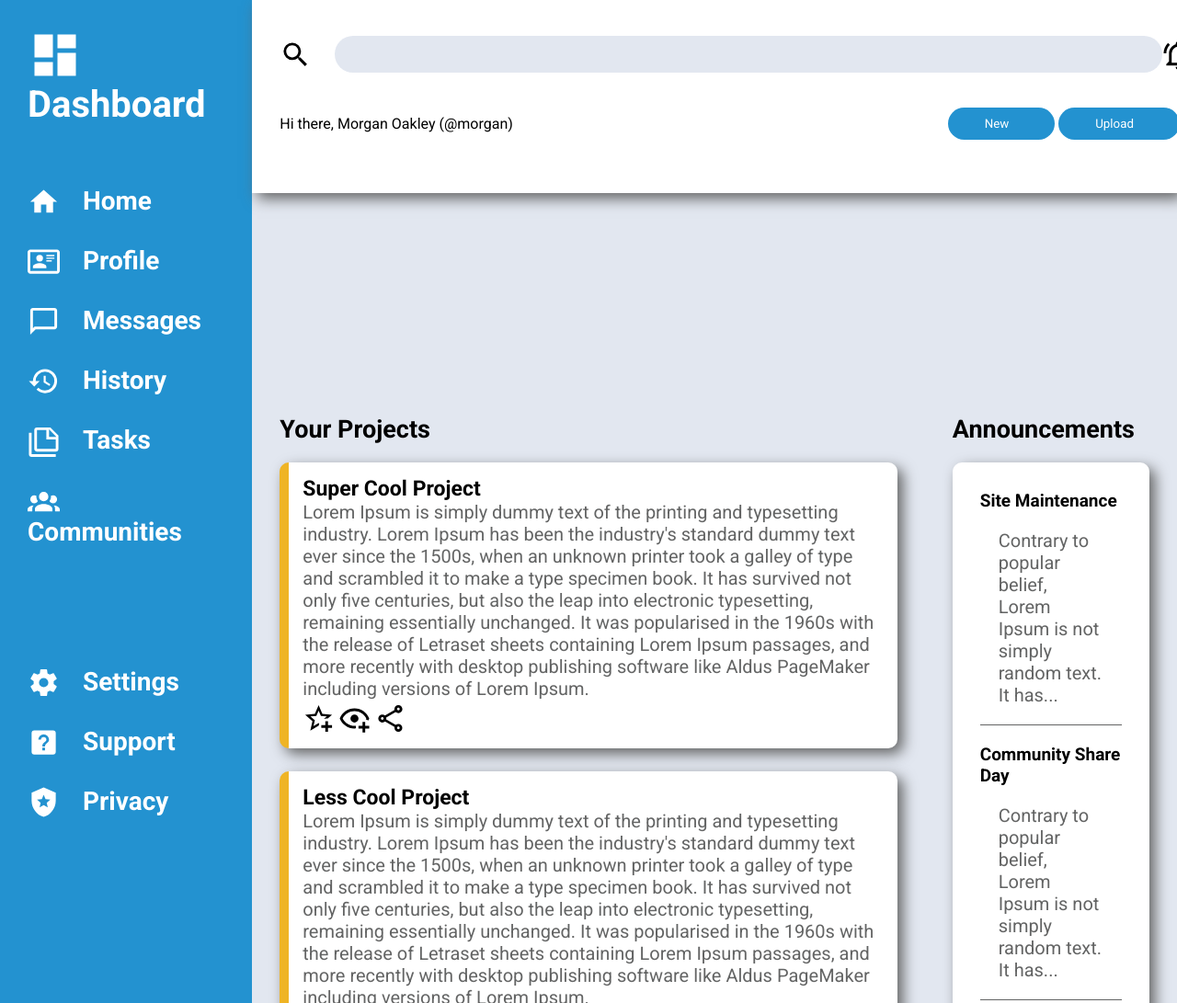
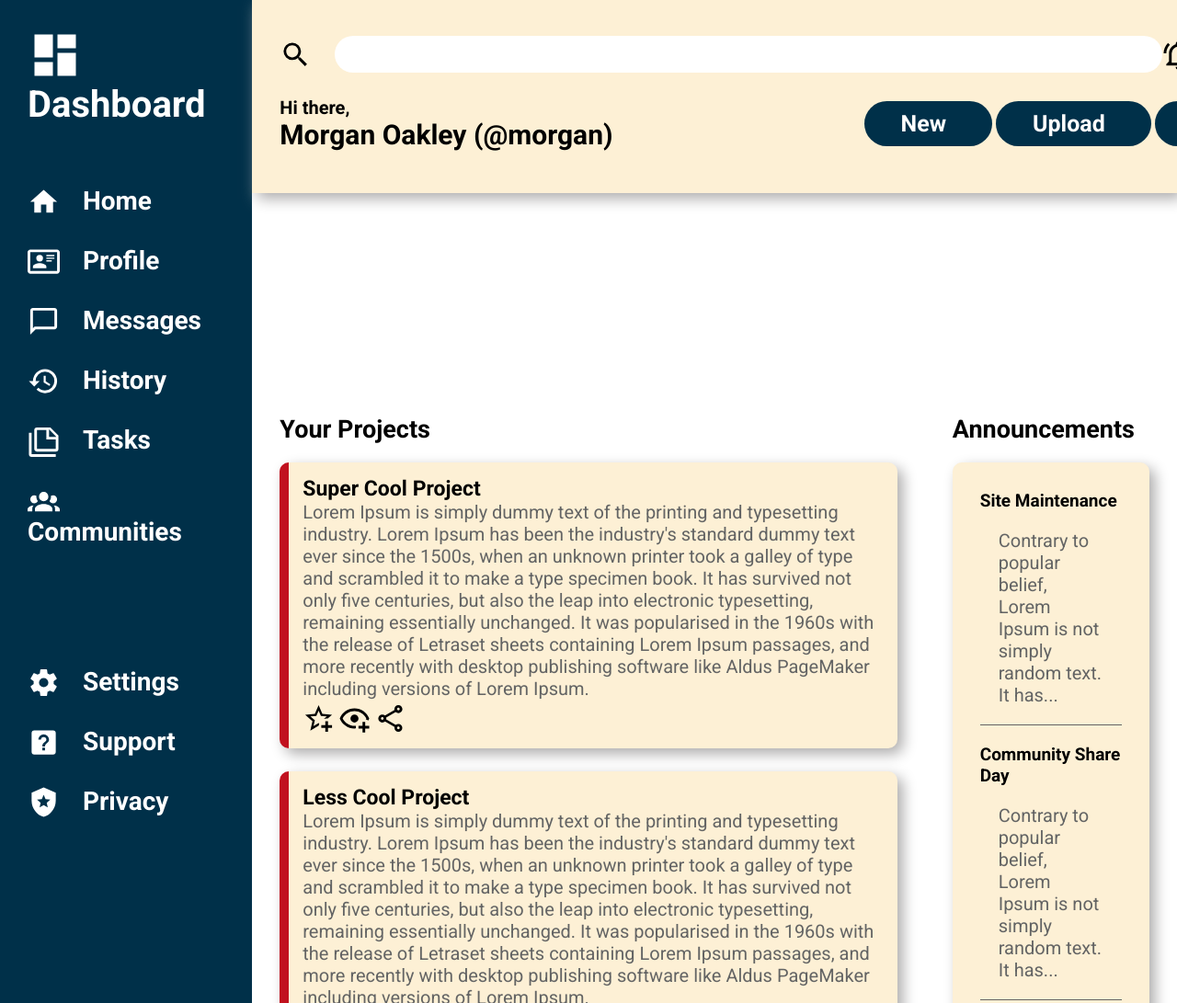
Before and after one commit to arsam-dj/The-Odin-Project, a plain HTML site: page project7-admin_dashboard/index.html in a window 1280 px wide. Shown: the top 1091 px of the page at 92% size. Drawn offline with Linux system fonts and the light colour scheme.

Commit message:
Finished making the admin dashboard; added my own colour scheme.

```diff
--- a/project7-admin_dashboard/index.html
+++ b/project7-admin_dashboard/index.html
@@ -37,7 +37,10 @@
                 </div>
             </div>
             <div id="header-bottom">
-                <div id="welcome-message">Hi there, Morgan Oakley (@morgan)</div>
+                <div id="welcome-message">
+                    <p>Hi there,</p>
+                    <p>Morgan Oakley (@morgan)</p>
+                </div>
                 <div id="menu-buttons">
                     <button class="menu-button" id="menu-new">New</button>
                     <button class="menu-button" id="menu-upload">Upload</button>
--- a/project7-admin_dashboard/stylesheet.css
+++ b/project7-admin_dashboard/stylesheet.css
@@ -8,11 +8,13 @@
 }
 
 :root {
-    --blue-color: #2392D0;
-    --bg-color: #E2E7F0;
-    --toolbar-color: #FFFFFF;
-    --card-border-color: #EFB425;
+    --blue-color: #003049;
+    --bg-color: #ffffff;
+    --toolbar-color: #fdf0d5;
+    --text-color: #ffffff;
+    --card-border-color: #c1121f;
     --paragraph-color: #636464;
+    --shadow-color: #adacac;
 
     background-color: var(--bg-color);
 }
@@ -54,7 +56,7 @@ img {
     grid-template-rows: 1fr 3fr;
     height: 150px;
 
-    box-shadow: 6px 6px 15px var(--paragraph-color);
+    box-shadow: 6px 6px 15px var(--shadow-color);
 
     padding: 30px;
 }
@@ -115,7 +117,7 @@ img {
 #logo > a,
 #user-pages > div > a,
 #site-pages > div > a {
-    color: var(--toolbar-color);
+    color: var(--text-color);
     font-weight: bold;
     text-decoration: none;
 }
@@ -173,11 +175,14 @@ img {
 }
 
 .menu-button {
-    color: var(--toolbar-color);
+    color: var(--text-color);
     background-color: var(--blue-color);
 
     border-radius: 50px;
     border: none;
+
+    font-size: 25px;
+    font-weight: bolder;
 
     padding: 10px 50px 10px 40px;
 
@@ -199,7 +204,7 @@ img {
     border-radius: 10px;
     border-left: 10px solid var(--card-border-color);
 
-    box-shadow: 6px 6px 15px var(--paragraph-color);
+    box-shadow: 6px 6px 15px var(--shadow-color);
 
     padding: 15px;
 }
@@ -231,7 +236,7 @@ img {
     border-radius: 10px;
     padding: 30px;
 
-    box-shadow: 6px 6px 15px var(--paragraph-color);
+    box-shadow: 6px 6px 15px var(--shadow-color);
 }
 
 .announcement, .user {
@@ -260,6 +265,18 @@ img {
 /* ---------- Font Sizes ---------- */
 #logo > a {
     font-size: 40px;
+}
+
+#welcome-message > p:first-child {
+    font-size: 20px;
+    font-weight: bolder;
+    color: black;
+}
+
+#welcome-message > p:nth-child(2) {
+    font-size: 30px;
+    font-weight: bolder;
+    color: black;
 }
 
 #user-pages > div > a,
```
